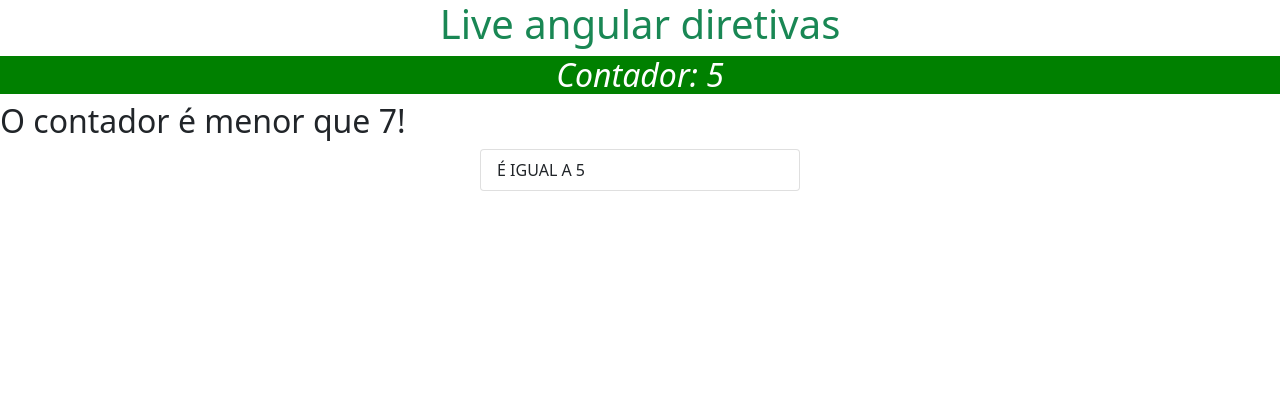
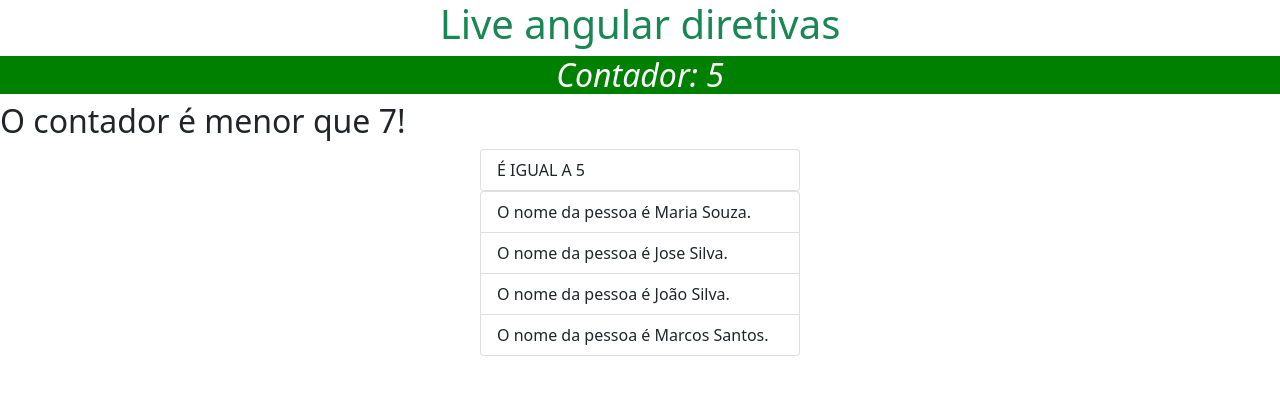
Before and after one commit to eskokado/dio-ambiente-angular, an Angular app: page / in a window 1280 px wide. Shown: the top 394 px of the page. Built offline with nearby package versions, Linux system fonts and the light colour scheme.

Commit message:
feat: iteracao com ngfor

```diff
--- a/src/app/app.component.html
+++ b/src/app/app.component.html
@@ -32,3 +32,10 @@
     *ngSwitchDefault
   >ESTE É DEFAULT</li>
 </ul>
+
+<ul class="list-group mx-auto col-3">
+  <li
+    class="list-group-item"
+    *ngFor="let pessoa of pessoas"
+  >O nome da pessoa é {{ pessoa.nome }} {{ pessoa.sobrenome }}.</li>
+</ul>
--- a/src/app/app.component.ts
+++ b/src/app/app.component.ts
@@ -7,6 +7,25 @@ import { Component, OnInit } from '@angular/core';
 })
 export class AppComponent implements OnInit{
   count = 0;
+
+  pessoas = [
+    {
+      nome: "Maria",
+      sobrenome: "Souza"
+    },
+    {
+      nome: "Jose",
+      sobrenome: "Silva"
+    },
+    {
+      nome: "João",
+      sobrenome: "Silva"
+    },
+    {
+      nome: "Marcos",
+      sobrenome: "Santos"
+    }
+  ];
 
   constructor() {
 
```
